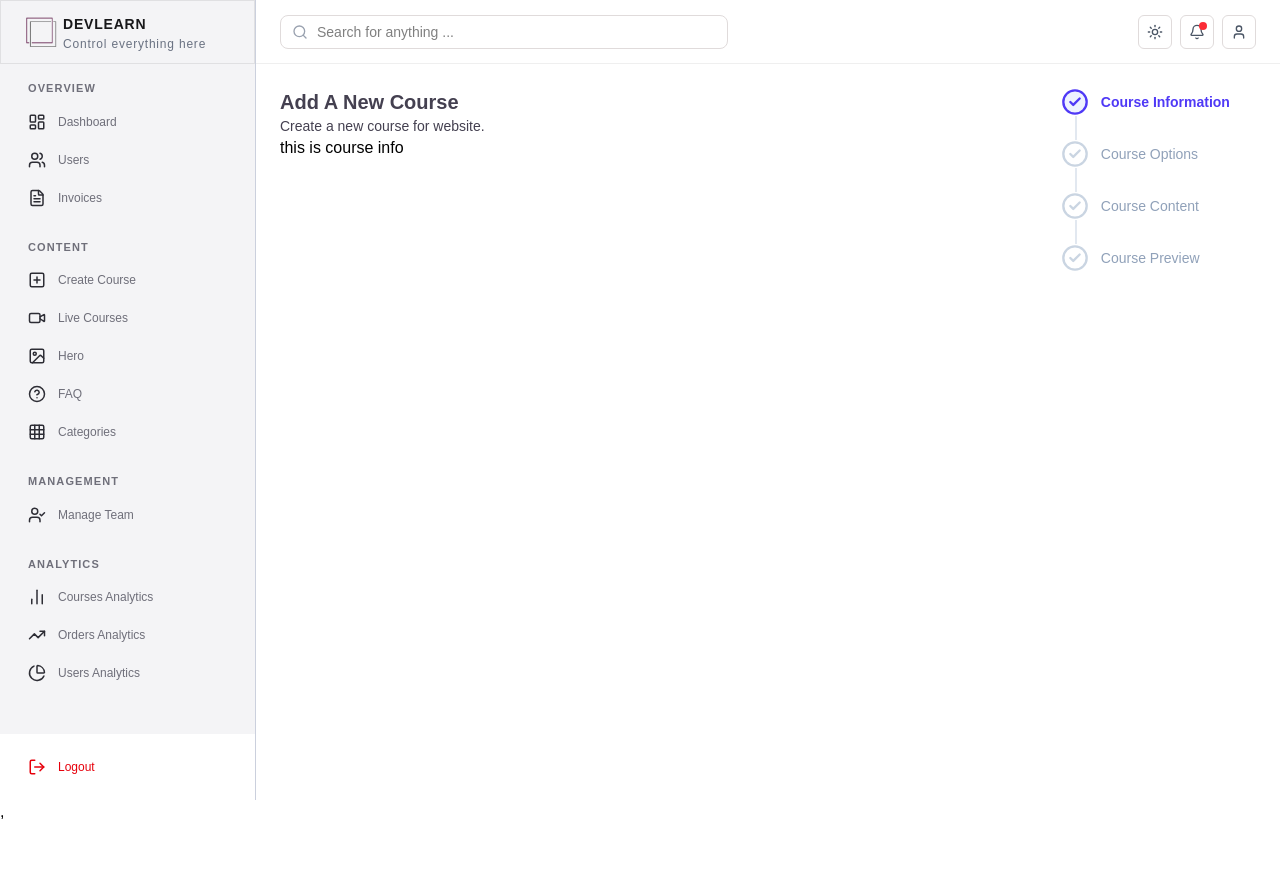
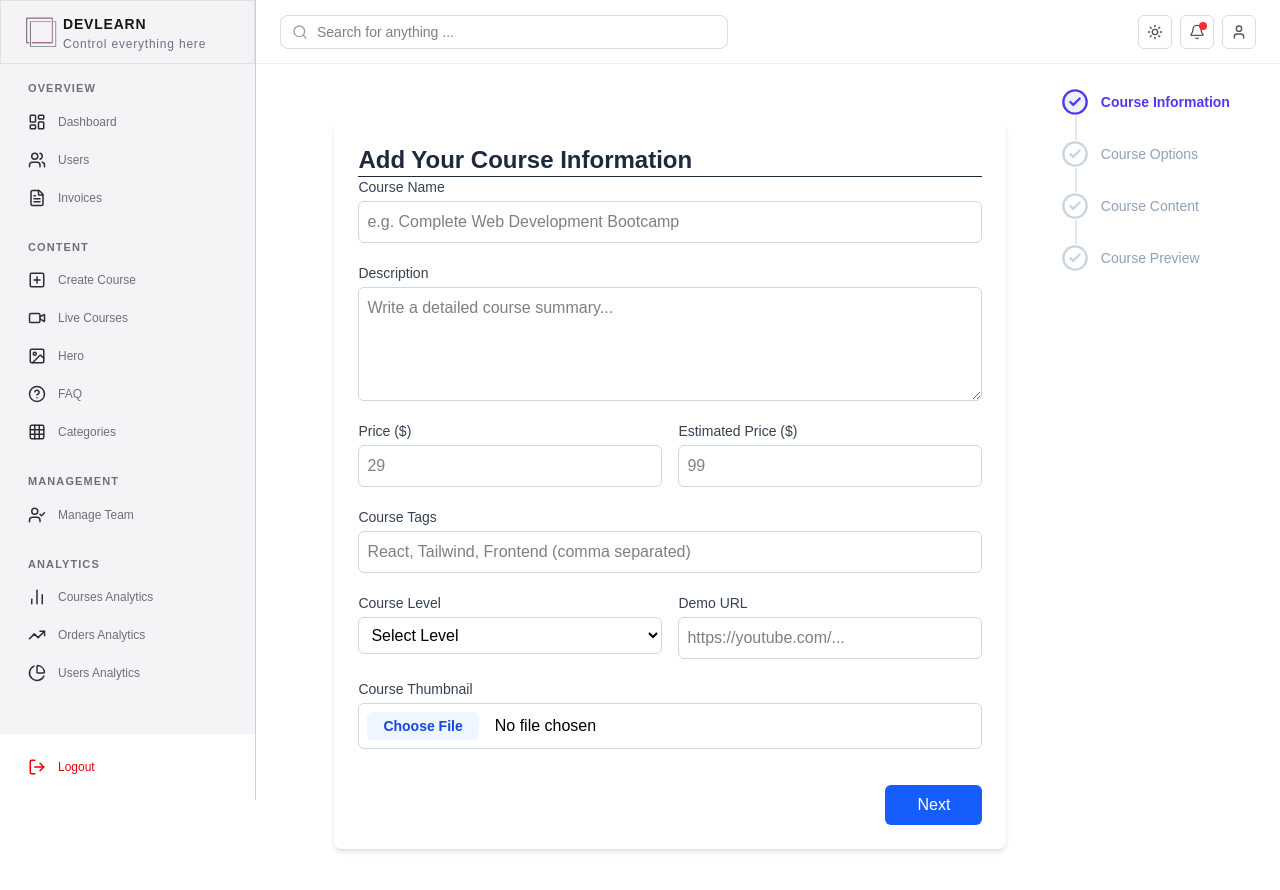
Before and after one commit to freelanceradnan/DevLearn-LMS-Platform, a React (Vite) app in the folder client/: page /admin/createCourse in a window 1280 px wide. Shown: the top 890 px of the page. Before the commit the page ends 824 px from the top, so only its background shows below. Built offline with nearby package versions, Linux system fonts and the light colour scheme; sample sign-in values are in the browser's storage.

Commit message:
couse into page added

```diff
--- a/client/src/Components/AdminDeshboard/CreateCourse/CourseInfo.jsx
+++ b/client/src/Components/AdminDeshboard/CreateCourse/CourseInfo.jsx
@@ -1,11 +1,181 @@
-import React from 'react';
+import React, { useState } from 'react';
 
-const CourseInfo = () => {
-    return (
-        <div>
-            this is course info
+const CreateCourse = ({active, setActive}) => {
+
+  const [formData, setFormData] = useState({
+    name: '',
+    description: '',
+    price: '',
+    estimatedPrice: '',
+    tags: '',
+    level: '',
+    demoUrl: '',
+    image: null,
+  });
+
+  const handleChange = (e) => {
+    const { name, value } = e.target;
+    setFormData((prev) => ({ ...prev, [name]: value }));
+  };
+
+  const handleNext = (e) => {
+    e.preventDefault();
+    // Handle form validation or submission here
+    setActive(1);
+  };
+
+  return (
+    <div className="max-w-2xl mx-auto p-6 bg-white shadow-md rounded-lg my-8">
+      <h2 className="text-2xl font-bold text-gray-800 border-b">
+        Add Your Course Information
+      </h2>
+
+      <form onSubmit={handleNext} className="w-full flex flex-col gap-5">
+        {/* Course Name */}
+        <div className="flex flex-col gap-1">
+          <label htmlFor="name" className="text-sm font-medium text-gray-700">
+            Course Name
+          </label>
+          <input
+            type="text"
+            id="name"
+            name="name"
+            value={formData.name}
+            onChange={handleChange}
+            placeholder="e.g. Complete Web Development Bootcamp"
+            className="border border-gray-300 rounded-md p-2 w-full focus:outline-none focus:ring-2 focus:ring-blue-500"
+            required
+          />
         </div>
-    );
+
+        {/* Description */}
+        <div className="flex flex-col gap-1">
+          <label htmlFor="description" className="text-sm font-medium text-gray-700">
+            Description
+          </label>
+          <textarea
+            id="description"
+            name="description"
+            rows="4"
+            value={formData.description}
+            onChange={handleChange}
+            placeholder="Write a detailed course summary..."
+            className="border border-gray-300 rounded-md p-2 w-full focus:outline-none focus:ring-2 focus:ring-blue-500"
+            required
+          />
+        </div>
+
+        {/* Price & Estimated Price */}
+        <div className="flex justify-between gap-4">
+          <div className="flex flex-col gap-1 w-full">
+            <label htmlFor="price" className="text-sm font-medium text-gray-700">
+              Price ($)
+            </label>
+            <input
+              type="number"
+              id="price"
+              name="price"
+              value={formData.price}
+              onChange={handleChange}
+              placeholder="29"
+              className="border border-gray-300 rounded-md p-2 w-full focus:outline-none focus:ring-2 focus:ring-blue-500"
+              required
+            />
+          </div>
+          <div className="flex flex-col gap-1 w-full">
+            <label htmlFor="estimatedPrice" className="text-sm font-medium text-gray-700">
+              Estimated Price ($)
+            </label>
+            <input
+              type="number"
+              id="estimatedPrice"
+              name="estimatedPrice"
+              value={formData.estimatedPrice}
+              onChange={handleChange}
+              placeholder="99"
+              className="border border-gray-300 rounded-md p-2 w-full focus:outline-none focus:ring-2 focus:ring-blue-500"
+            />
+          </div>
+        </div>
+
+        {/* Course Tags */}
+        <div className="flex flex-col gap-1">
+          <label htmlFor="tags" className="text-sm font-medium text-gray-700">
+            Course Tags
+          </label>
+          <input
+            type="text"
+            id="tags"
+            name="tags"
+            value={formData.tags}
+            onChange={handleChange}
+            placeholder="React, Tailwind, Frontend (comma separated)"
+            className="border border-gray-300 rounded-md p-2 w-full focus:outline-none focus:ring-2 focus:ring-blue-500"
+          />
+        </div>
+
+        {/* Level & Demo URL */}
+        <div className="flex justify-between gap-4">
+          <div className="flex flex-col gap-1 w-full">
+            <label htmlFor="level" className="text-sm font-medium text-gray-700">
+              Course Level
+            </label>
+            <select
+              id="level"
+              name="level"
+              value={formData.level}
+              onChange={handleChange}
+              className="border border-gray-300 rounded-md p-2 w-full focus:outline-none focus:ring-2 focus:ring-blue-500"
+            >
+              <option value="">Select Level</option>
+              <option value="Beginner">Beginner</option>
+              <option value="Intermediate">Intermediate</option>
+              <option value="Advanced">Advanced</option>
+            </select>
+          </div>
+
+          <div className="flex flex-col gap-1 w-full">
+            <label htmlFor="demoUrl" className="text-sm font-medium text-gray-700">
+              Demo URL
+            </label>
+            <input
+              type="url"
+              id="demoUrl"
+              name="demoUrl"
+              value={formData.demoUrl}
+              onChange={handleChange}
+              placeholder="https://youtube.com/..."
+              className="border border-gray-300 rounded-md p-2 w-full focus:outline-none focus:ring-2 focus:ring-blue-500"
+            />
+          </div>
+        </div>
+
+        {/* Thumbnail Image Upload */}
+        <div className="flex flex-col gap-1">
+          <label htmlFor="image" className="text-sm font-medium text-gray-700">
+            Course Thumbnail
+          </label>
+          <input
+            type="file"
+            id="image"
+            name="image"
+            accept="image/*"
+            className="border border-gray-300 rounded-md p-2 w-full file:mr-4 file:py-1 file:px-4 file:rounded-md file:border-0 file:text-sm file:font-semibold file:bg-blue-50 file:text-blue-700 hover:file:bg-blue-100"
+          />
+        </div>
+
+        {/* Controls */}
+        <div className="flex justify-end pt-4">
+          <button
+            type="submit"
+            className="bg-blue-600 hover:bg-blue-700 text-white font-medium px-8 py-2 rounded-md transition duration-200"
+          >
+            Next
+          </button>
+        </div>
+      </form>
+    </div>
+  );
 };
 
-export default CourseInfo;
+export default CreateCourse;
--- a/client/src/Components/AdminDeshboard/CreateCourse/CreateCourse.jsx
+++ b/client/src/Components/AdminDeshboard/CreateCourse/CreateCourse.jsx
@@ -8,12 +8,11 @@ const CreateCourse = () => {
     return (
         <div className='max-w-5xl flex'>
         <div className='w-[80%]'>
-        <h2 className='text-[#444050] text-xl font-semibold'>Add A New Course</h2>
-        <p className='text-sm text-[#444050]'>Create a new course for website.</p>
+
        {/* course-info */}
         <div>
 
-        {active==0 && <CourseInfo/>}
+        {active==0 && <CourseInfo setActive={setActive}/>}
         {active==1 && <h2>this is one</h2>}
         {active==2 && <h2>this is two</h2>}
         {active==3 && <h2>this is three</h2>}
```
